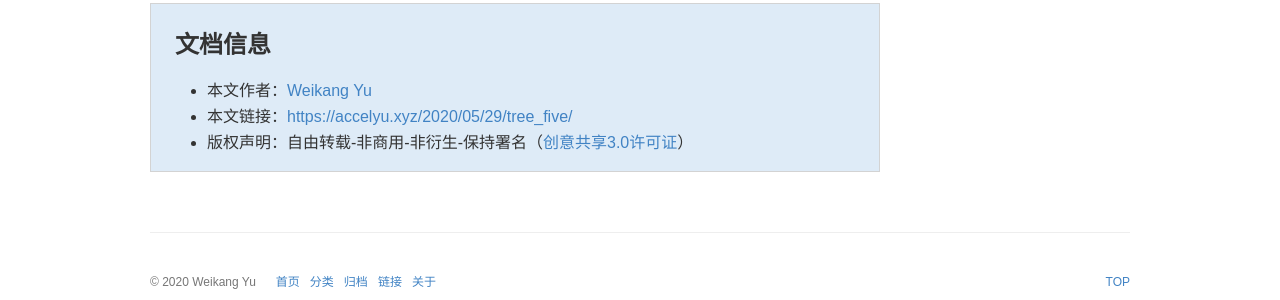
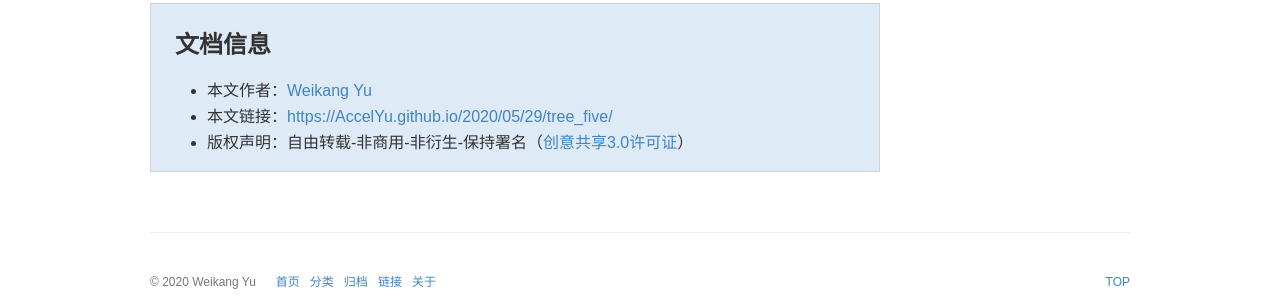
Before and after one commit to AccelYu/AccelYu.github.io, a Jekyll site: the page built from _posts/2020-05-29-tree_five.md, in a window 1280 px wide. Shown: the part 571-871 px from the top of the page. Built offline with Jekyll 4.4.1, drawn with Linux system fonts in a browser that asks for light colours; some web fonts are replaced; comment, search, counter and statistics services are not loaded; a style sheet for code colours, icons or effects is not loaded; part of the change alters nothing that is shown.

Commit message:
Update _config.yml

```diff
--- a/_config.yml
+++ b/_config.yml
@@ -2,7 +2,7 @@
 #   Main Configs  #
 # ---------------- #
 baseurl:
-url: https://accelyu.xyz
+url: https://AccelYu.github.io
 date_format: "ordinal"
 title: Github Page
 subtitle: "YS's blog"
```
